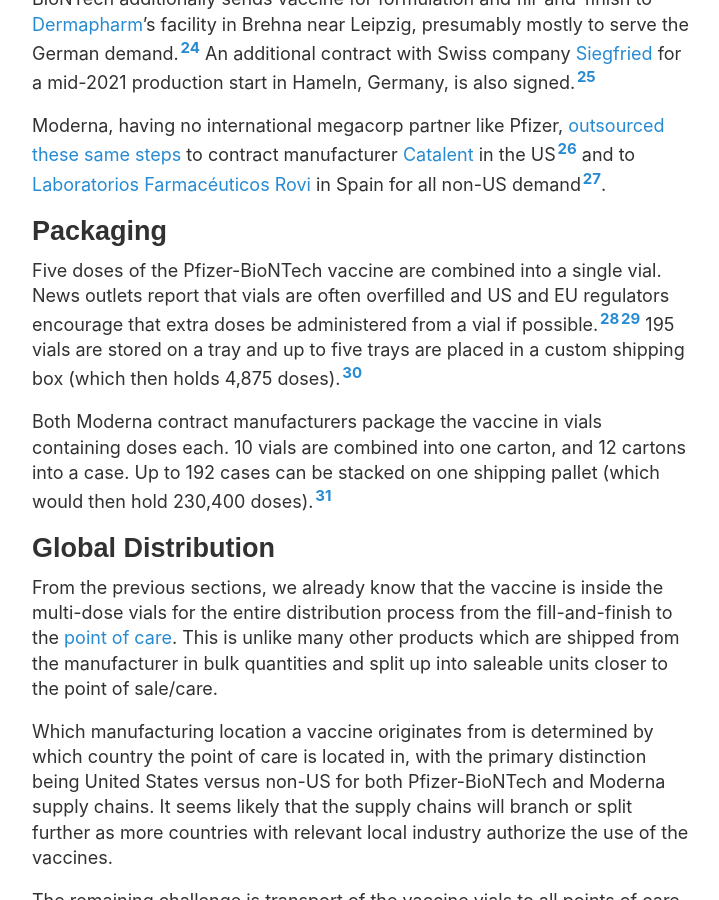
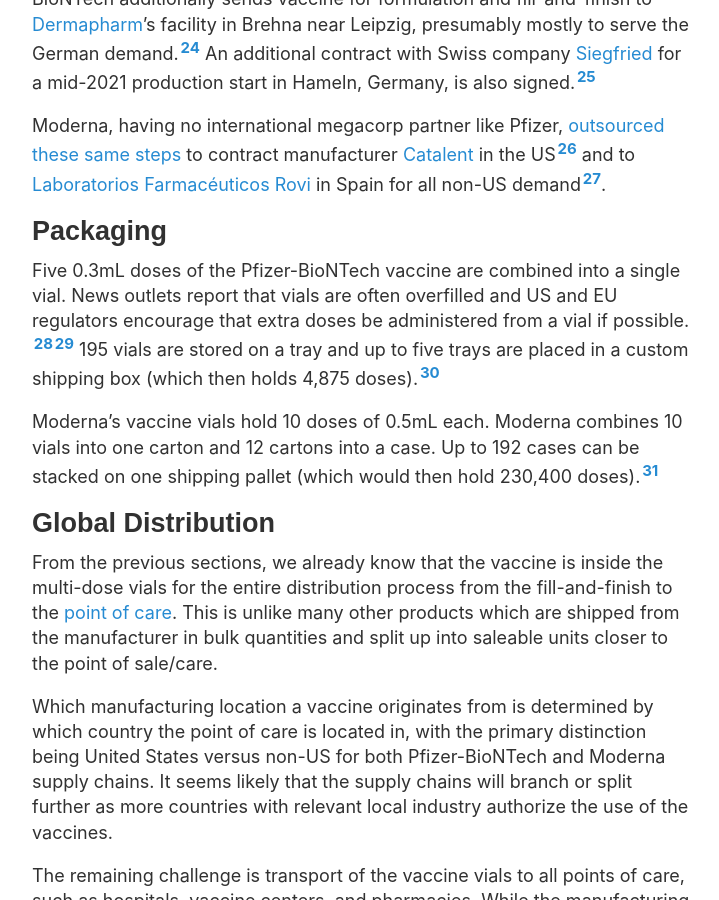
Before and after one commit to jonemo/blog.jonasneubert.com, a Jekyll site: the page built from _posts/2021-01-10-exploring-the-supply-chain-of-the-pfizer-biontech-and-moderna-covid-19-vaccines.md, in a window 1280 px wide and 900 px high, scrolled down 10810 px. Shown: the whole window, without its empty margins (70-789 px from the left). Built offline with Jekyll 4.4.1, drawn with Linux system fonts in a browser that asks for light colours.

Commit message:
[post] supply chain: fix editing error about dose count of Moderna vaccine, add dose volumes

```diff
--- a/_posts/2021-01-10-exploring-the-supply-chain-of-the-pfizer-biontech-and-moderna-covid-19-vaccines.md
+++ b/_posts/2021-01-10-exploring-the-supply-chain-of-the-pfizer-biontech-and-moderna-covid-19-vaccines.md
@@ -371,9 +371,9 @@
 
 ## Packaging
 
-Five doses of the Pfizer-BioNTech vaccine are combined into a single vial. News outlets report that vials are often overfilled and US and EU regulators encourage that extra doses be administered from a vial if possible.[^28][^29] 195 vials are stored on a tray and up to five trays are placed in a custom shipping box (which then holds 4,875 doses).[^30]
+Five 0.3mL doses of the Pfizer-BioNTech vaccine are combined into a single vial. News outlets report that vials are often overfilled and US and EU regulators encourage that extra doses be administered from a vial if possible.[^28][^29] 195 vials are stored on a tray and up to five trays are placed in a custom shipping box (which then holds 4,875 doses).[^30]
 
-Both Moderna contract manufacturers package the vaccine in vials containing doses each. 10 vials are combined into one carton, and 12 cartons into a case. Up to 192 cases can be stacked on one shipping pallet (which would then hold 230,400 doses).[^31]
+Moderna's vaccine vials hold 10 doses of 0.5mL each. Moderna combines 10 vials into one carton and 12 cartons into a case. Up to 192 cases can be stacked on one shipping pallet (which would then hold 230,400 doses).[^31]
 
 
 ## Global Distribution
```
